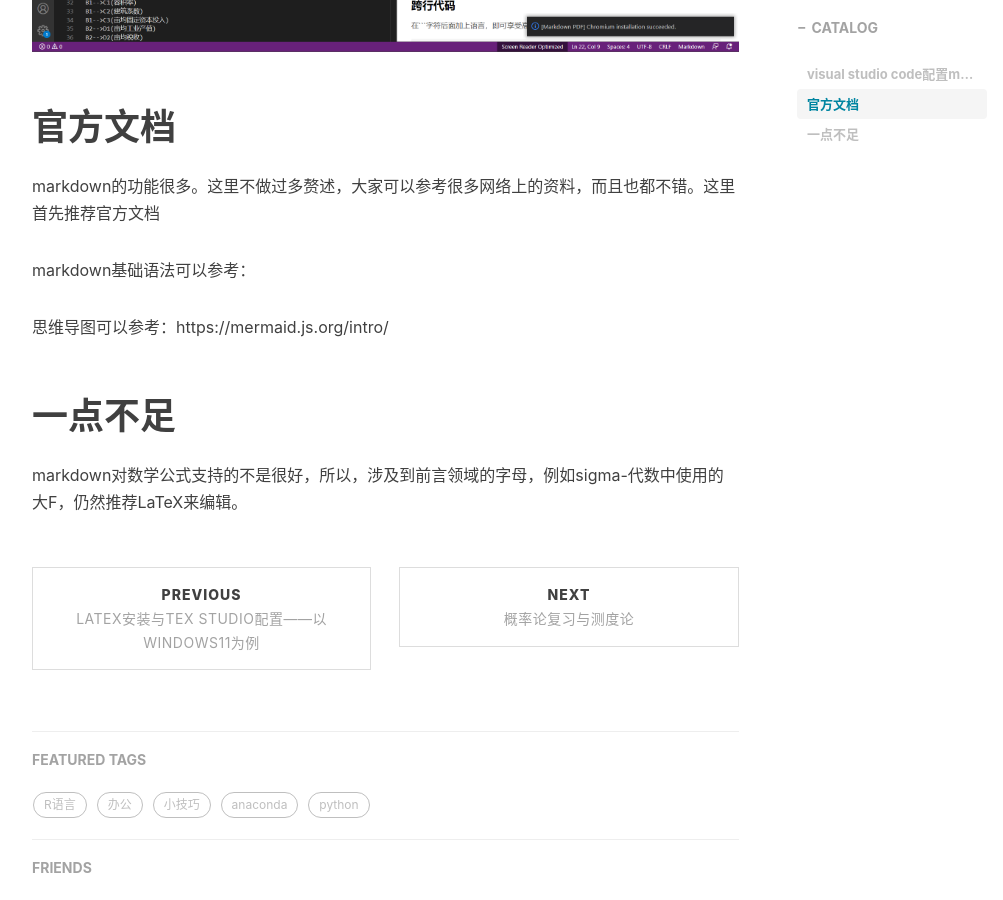
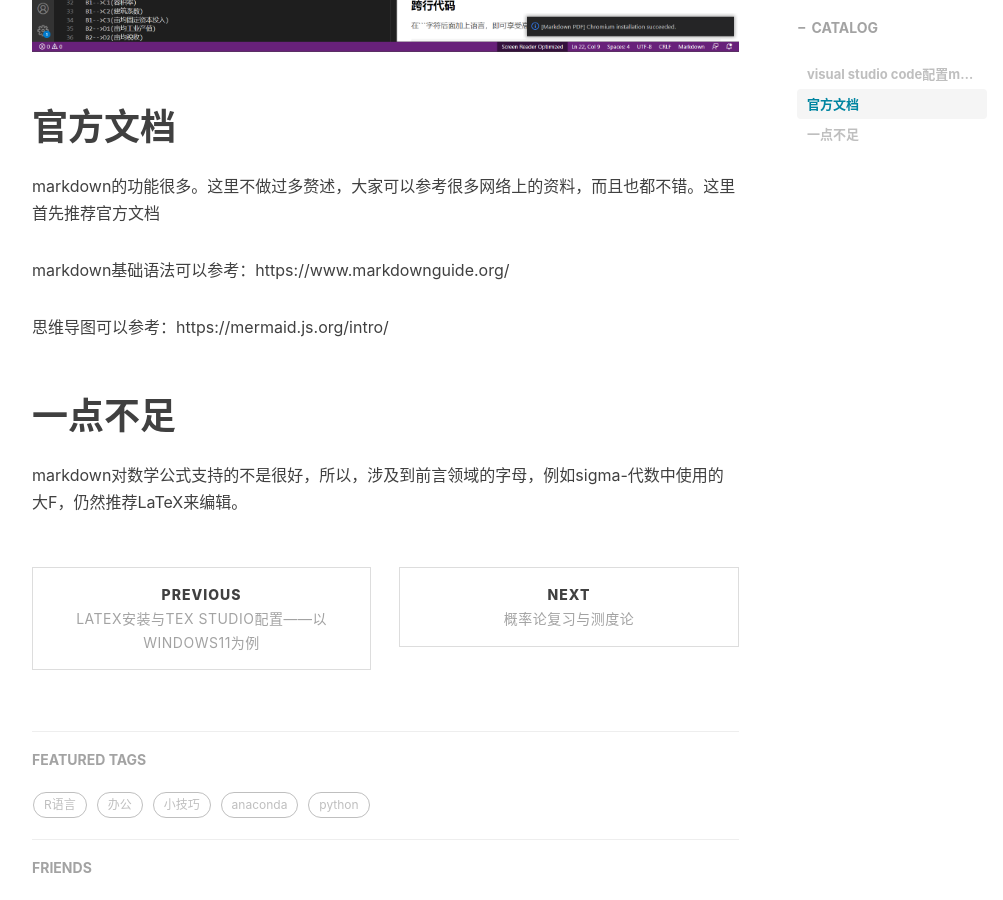
Before and after one commit to AmySang666/amysang666.github.io, a Jekyll site: the page built from _posts/tex/2023-05-06-markdown.md, in a window 1280 px wide and 900 px high, scrolled down 1815 px. Shown: the whole window, without its empty margins (233-1236 px from the left). Built offline with Jekyll 4.4.1, drawn with Linux system fonts in a browser that asks for light colours; nearby versions of some CDN libraries; comment, search, counter and statistics services are not loaded; part of the change alters nothing that is shown.

Commit message:
Update 2023-05-06-markdown.md

```diff
--- a/_posts/tex/2023-05-06-markdown.md
+++ b/_posts/tex/2023-05-06-markdown.md
@@ -12,17 +12,17 @@ mathjax: true
 
 这部分参考了博主 https://blog.csdn.net/ArthurCaoMH/article/details/89300713 的文章，安装了五个vscode插件。
 
-![image](/img/tex_pic/Screenshot 2023-05-06 183204.png)
+![image](/img/tex_pic/md1.png)
 
 装好后如图所示，已经可以用了。
 
-![image](/img/tex_pic/Screenshot 2023-05-06 183355.png)
+![image](/img/tex_pic/md2.png)
 
 # 官方文档
 
 markdown的功能很多。这里不做过多赘述，大家可以参考很多网络上的资料，而且也都不错。这里首先推荐官方文档
 
-markdown基础语法可以参考：
+markdown基础语法可以参考：https://www.markdownguide.org/
 
 思维导图可以参考：https://mermaid.js.org/intro/
 
```
